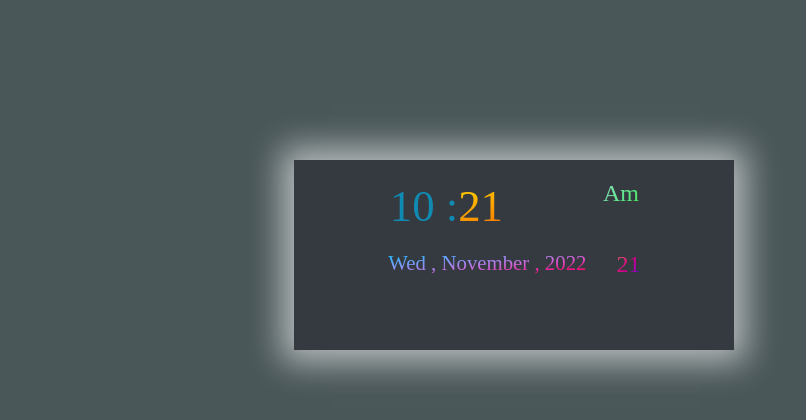
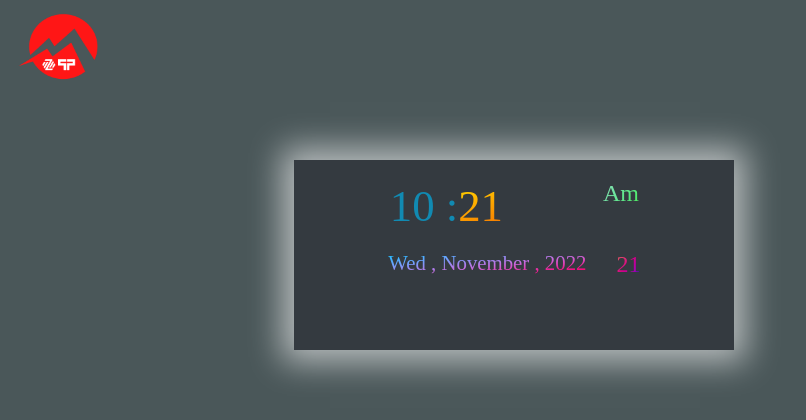
Before and after one commit to minzawthein/Digital-Clock, a plain HTML site: page index.html in a window 1280 px wide. Shown: the whole page, without its empty margins (0-806 px from the left). Drawn offline with Linux system fonts and the light colour scheme.

Commit message:
initial commit

```diff
--- a/css/index.css
+++ b/css/index.css
@@ -6,6 +6,11 @@
 
 body {
     background-color: var(--primar-color);
+}
+
+.logo {
+    width: 100px;
+    height: 86px;
 }
 
 article.container {
--- a/css/small.css
+++ b/css/small.css
@@ -1,5 +1,10 @@
 :root {
     --display-font-size: 2rem;
+}
+
+.logo {
+    width: 80px;
+    height: 66px;
 }
 
 article.container {
--- a/index.html
+++ b/index.html
@@ -11,6 +11,9 @@
     <title>DigitalClock</title>
 </head>
 <body>
+    <a href="https://minzawthein-portfolio.netlify.app/" target="_blank">
+        <img src="img/MZT_logo 1.png" alt="Logo" class="logo">
+    </a>
 
     <article class="container">
         <section class="time">
```
Also changed, not shown: img/MZT_logo 1.png (added).
